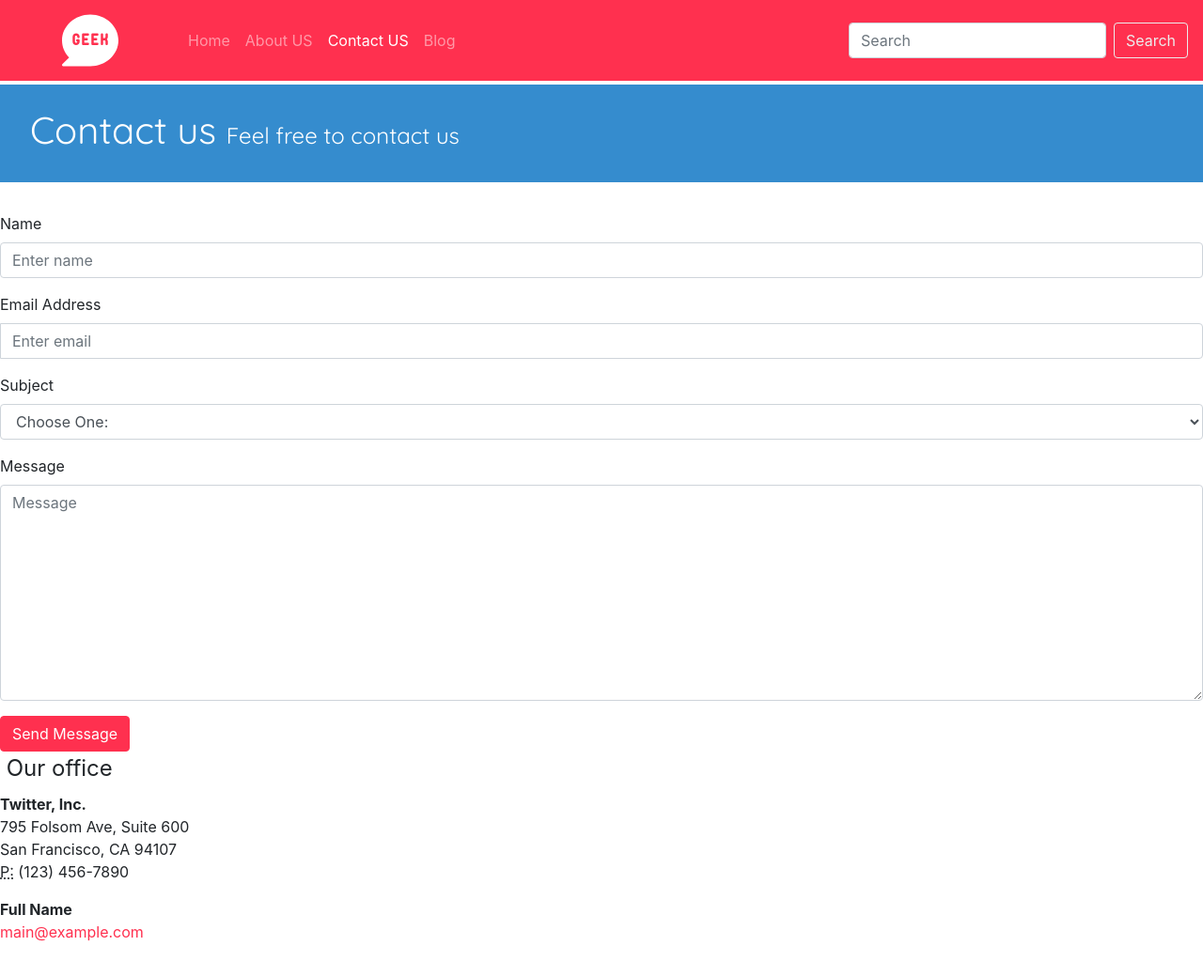
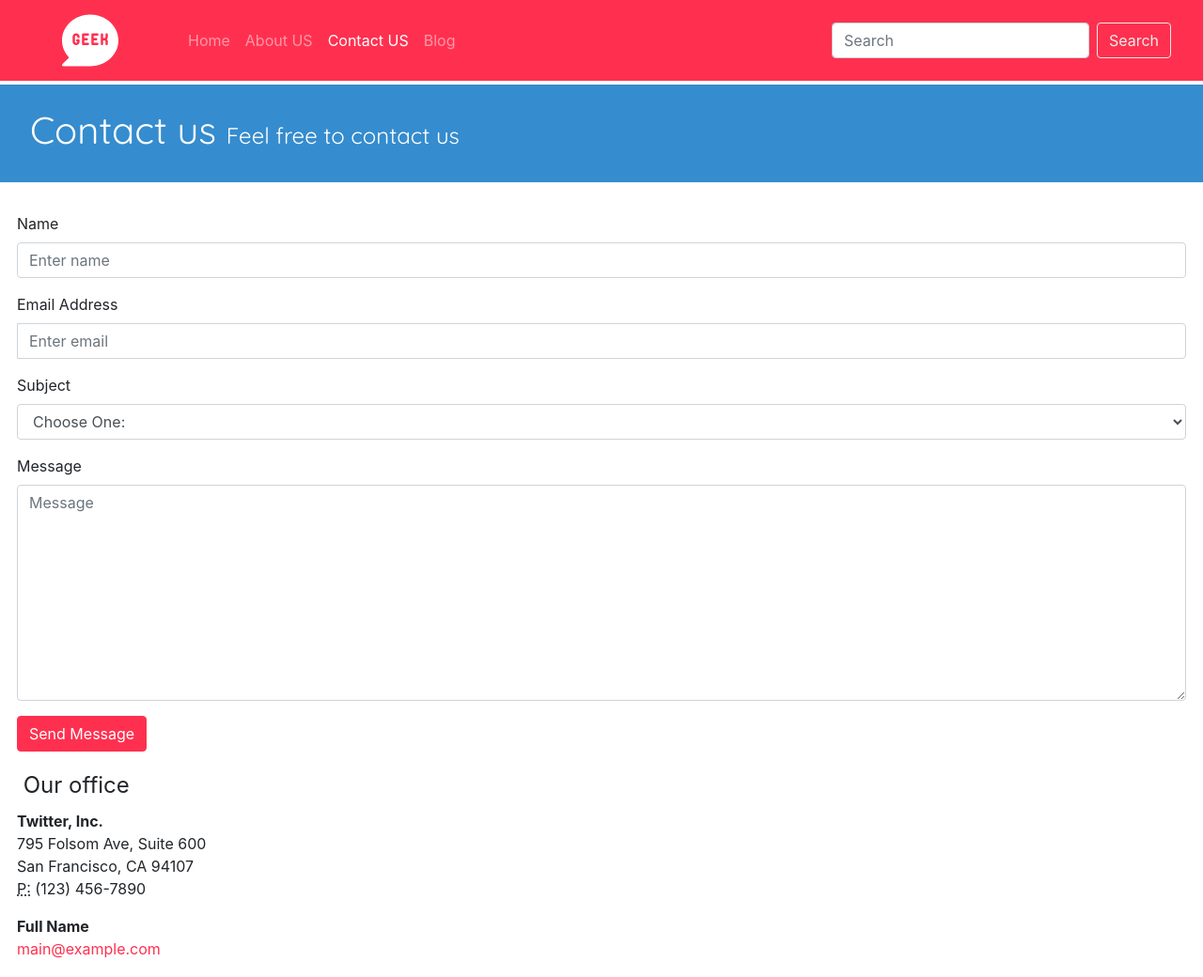
Before and after one commit to pawanrai9999/WebTechProject, a PHP site: page /contact.php in a window 1280 px wide. Shown: the whole page at 94% size. Before the commit the page ends 1002 px from the top, so only its background shows below. Run offline with PHP 8.4, Linux system fonts and the light colour scheme.

Commit message:
form corrected

```diff
--- a/assets/css/contact.css
+++ b/assets/css/contact.css
@@ -9,11 +9,16 @@ background: #358CCE;
 color: #FFF;
 border-radius: 0px;
 margin-top: 90px;
+
 }
 .jumbotron-sm { padding-top: 24px;
-padding-bottom: 24px; }
+padding-bottom: 24px;
+}
 .jumbotron small {
 color: #FFF;
+}
+form{
+    margin: 18px;
 }
 .h1 small {
 font-size: 24px;
```
